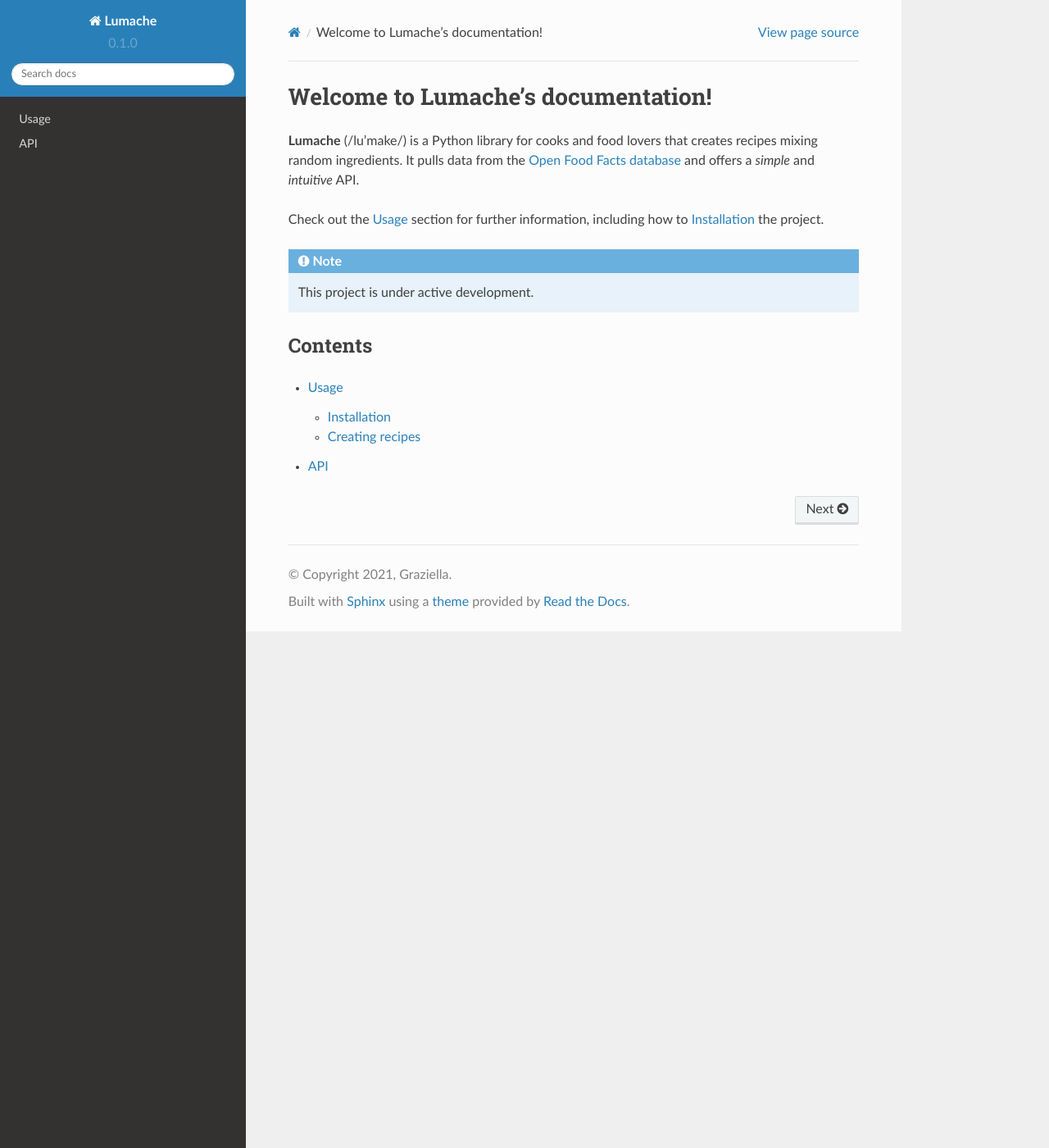
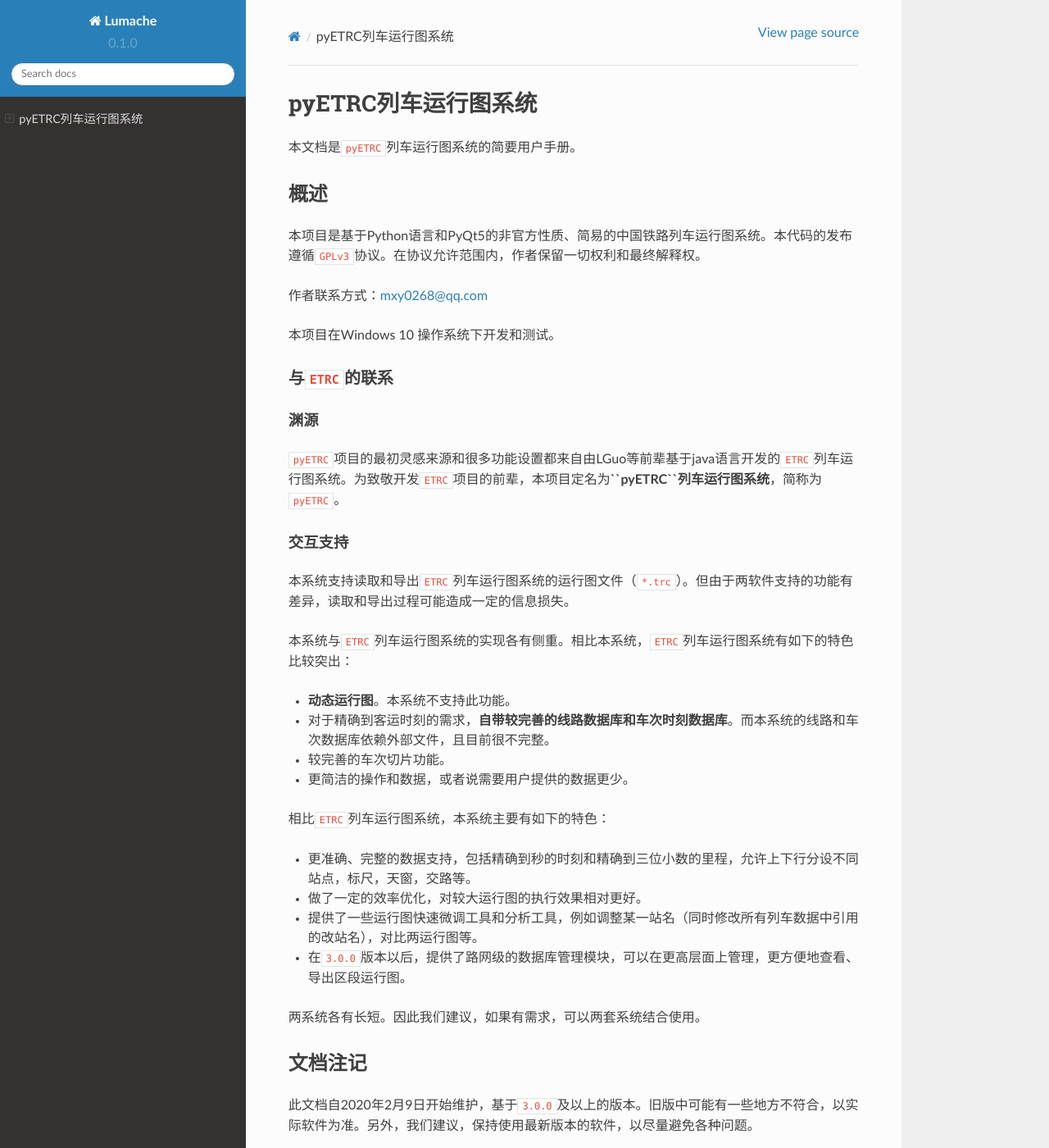
Before and after one commit to CDK6182CHR/pyETRC_RTD, a Sphinx documentation site: the page built from docs/source/index.rst, in a window 1280 px wide and 1400 px high. Shown: the whole window at 82% size. Built offline with Sphinx 7.4.7 and the Read the Docs theme 2.0.0, drawn with Linux system fonts in a browser that asks for light colours; some of the changed text lies outside the part shown.

```diff
--- a/docs/source/api.rst
+++ /dev/null
@@ -1,7 +0,0 @@
-API
-===
-
-.. autosummary::
-   :toctree: generated
-
-   lumache
--- a/docs/source/index.rst
+++ b/docs/source/index.rst
@@ -1,22 +1,53 @@
-Welcome to Lumache's documentation!
-===================================
+pyETRC列车运行图系统
+====================
 
-**Lumache** (/lu'make/) is a Python library for cooks and food lovers
-that creates recipes mixing random ingredients.
-It pulls data from the `Open Food Facts database <https://world.openfoodfacts.org/>`_
-and offers a *simple* and *intuitive* API.
+本文档是\ ``pyETRC``\ 列车运行图系统的简要用户手册。
 
-Check out the :doc:`usage` section for further information, including
-how to :ref:`installation` the project.
+概述
+----
 
-.. note::
+本项目是基于Python语言和PyQt5的非官方性质、简易的中国铁路列车运行图系统。本代码的发布遵循\ ``GPLv3``\ 协议。在协议允许范围内，作者保留一切权利和最终解释权。
 
-   This project is under active development.
+作者联系方式：mxy0268@qq.com
 
-Contents
+本项目在Windows 10 操作系统下开发和测试。
+
+与\ ``ETRC``\ 的联系
+~~~~~~~~~~~~~~~~~~~~
+
+渊源
+^^^^
+
+``pyETRC``\ 项目的最初灵感来源和很多功能设置都来自由LGuo等前辈基于java语言开发的\ ``ETRC``\ 列车运行图系统。为致敬开发\ ``ETRC``\ 项目的前辈，本项目定名为\ **``pyETRC``\ 列车运行图系统**\ ，简称为\ ``pyETRC``\ 。
+
+交互支持
+^^^^^^^^
+
+本系统支持读取和导出\ ``ETRC``\ 列车运行图系统的运行图文件（\ ``*.trc``\ ）。但由于两软件支持的功能有差异，读取和导出过程可能造成一定的信息损失。
+
+本系统与\ ``ETRC``\ 列车运行图系统的实现各有侧重。相比本系统，\ ``ETRC``\ 列车运行图系统有如下的特色比较突出：
+
+-  **动态运行图**\ 。本系统不支持此功能。
+-  对于精确到客运时刻的需求，\ **自带较完善的线路数据库和车次时刻数据库**\ 。而本系统的线路和车次数据库依赖外部文件，且目前很不完整。
+-  较完善的车次切片功能。
+-  更简洁的操作和数据，或者说需要用户提供的数据更少。
+
+相比\ ``ETRC``\ 列车运行图系统，本系统主要有如下的特色：
+
+-  更准确、完整的数据支持，包括精确到秒的时刻和精确到三位小数的里程，允许上下行分设不同站点，标尺，天窗，交路等。
+-  做了一定的效率优化，对较大运行图的执行效果相对更好。
+-  提供了一些运行图快速微调工具和分析工具，例如调整某一站名（同时修改所有列车数据中引用的改站名），对比两运行图等。
+-  在\ ``3.0.0``\ 版本以后，提供了路网级的数据库管理模块，可以在更高层面上管理，更方便地查看、导出区段运行图。
+
+两系统各有长短。因此我们建议，如果有需求，可以两套系统结合使用。
+
+文档注记
 --------
 
-.. toctree::
+此文档自2020年2月9日开始维护，基于\ ``3.0.0``\ 及以上的版本。旧版中可能有一些地方不符合，以实际软件为准。另外，我们建议，保持使用最新版本的软件，以尽量避免各种问题。
 
-   usage
-   api
+本项目开源地址为：https://github.com/CDK6182CHR/train_graph
+
+本文档使用markdown编辑，文档源文件位于：https://github.com/CDK6182CHR/pyetrc-doc
+
+本文档已于2020年6月8日更新至\ ``V3.1.3``\ 版本。
```
Also changed, not shown: docs/source/installation.rst (added, +98 -0 lines), docs/source/usage.rst (deleted, +0 -33 lines).
